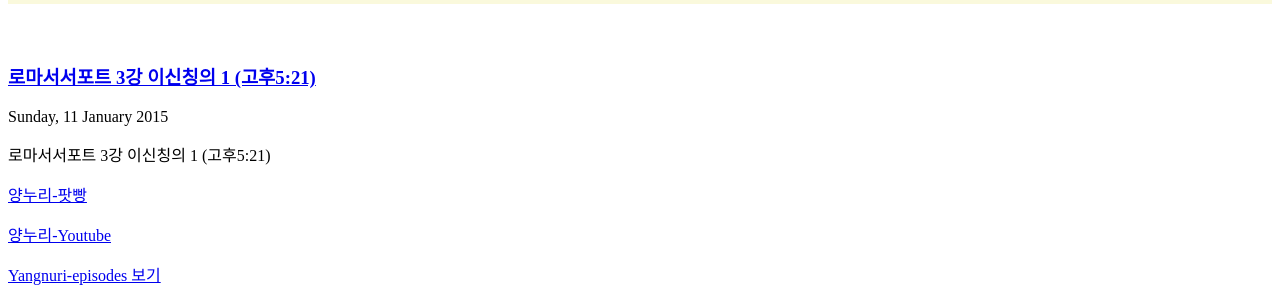
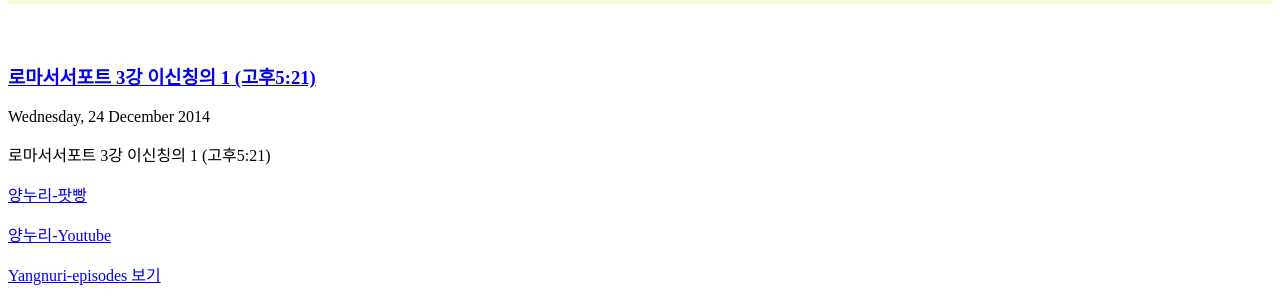
Before and after one commit to yangnuri2/yangnuri2.github.io, a Jekyll site: the page built from _posts/2015-01-11-yang-1-6.md, in a window 1280 px wide. Shown: the part 1969-2268 px from the top of the page. Built offline with Jekyll 4.4.1, drawn with Linux system fonts in a browser that asks for light colours.

Commit message:
Update 2015-01-11-yang-1-6.md

```diff
--- a/_posts/2015-01-11-yang-1-6.md
+++ b/_posts/2015-01-11-yang-1-6.md
@@ -2,7 +2,7 @@
 layout: post
 title: "로마서서포트 3강 이신칭의 1 (고후5:21)"
 author: "Yangnuri"
-date: 2015-01-11
+date: 2014-12-24
 duration: "49:47"
 type: "video/mp4"
 enclosure_url: http://archive.org/download/a01041315591_gmail_3135/%EB%A1%9C%EB%A7%88%EC%84%9C%EC%84%9C%ED%8F%AC%ED%8A%B8%203%EA%B0%95%20%EC%9D%B4%EC%8B%A0%EC%B9%AD%EC%9D%98%201%20%20%28%EA%B3%A0%ED%9B%845_.mp4
```
